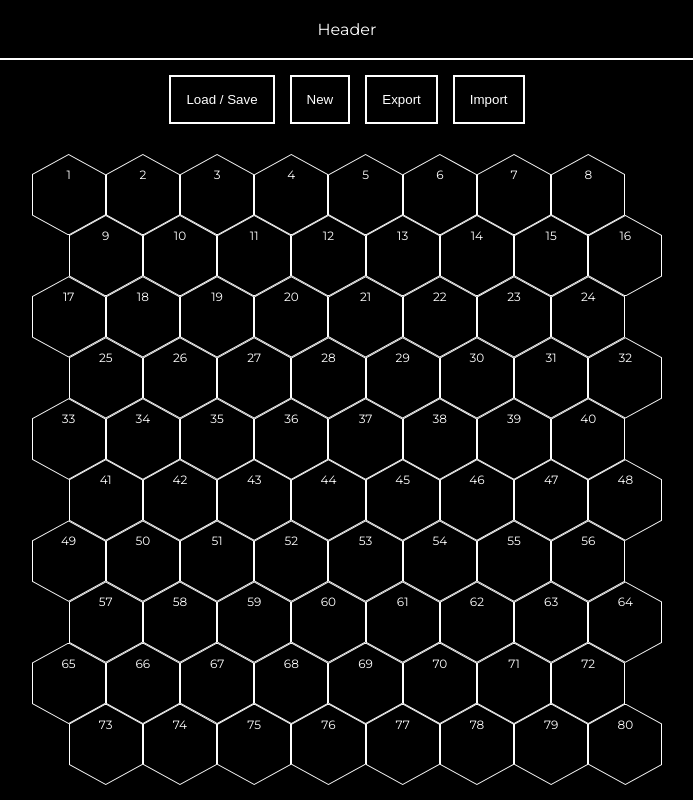
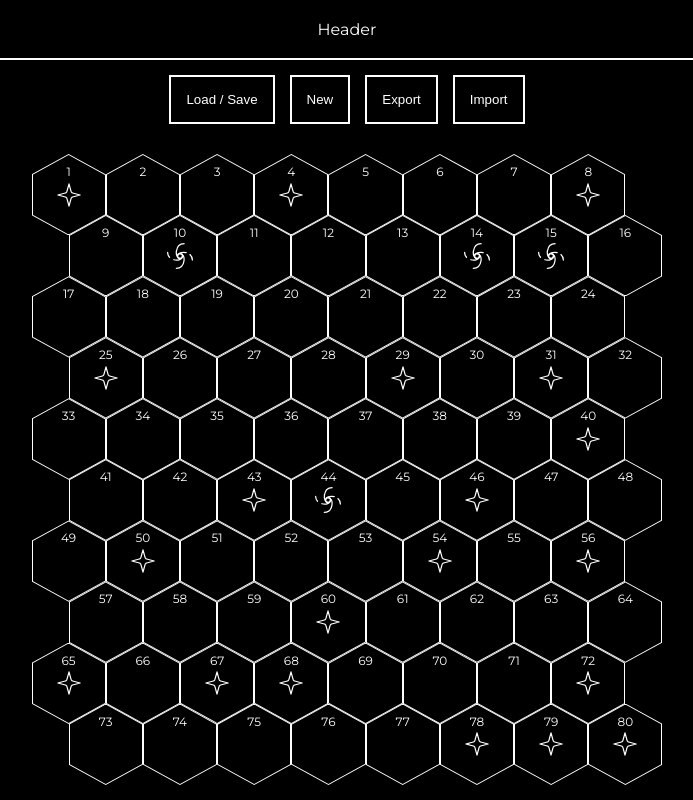
Before and after one commit to Paraldos/rpg-tools, a React (Vite) app: page / in a window 1280 px wide. Shown: the whole page, without its empty margins (293-986 px from the left). Built offline with nearby package versions, Linux system fonts and the light colour scheme.

Commit message:
added generated sector data to visible map and added svgs for stars and black holes

```diff
--- a/src/components/map/board/Board.jsx
+++ b/src/components/map/board/Board.jsx
@@ -1,30 +1,20 @@
 import "./board.css";
 import Field from "../field/Field";
+import { generateSector } from "../../../utils/generateSector";
 
 export default function Board() {
-  const rows = 10;
-  const columns = 8;
-  const fieldsArray = [];
-
-  for (let row = 0; row < rows; row++) {
-    for (let column = 0; column < columns; column++) {
-      fieldsArray.push({
-        row: row,
-        column: column,
-      });
-    }
-  }
+  const sector = generateSector();
 
   return (
     <div
       className="board"
       style={{
-        gridTemplateColumns: `repeat(${columns * 4 + 2} , 1fr)`,
-        gridTemplateRows: `repeat(${rows * 3 + 1}, 1fr)`,
+        gridTemplateColumns: `repeat(${sector.columns * 4 + 2} , 1fr)`,
+        gridTemplateRows: `repeat(${sector.rows * 3 + 1}, 1fr)`,
       }}
     >
-      {fieldsArray.map((fieldData, index) => (
-        <Field key={index} fieldData={fieldData} index={index} />
+      {sector.fields.map((field, index) => (
+        <Field key={index} field={field} index={index} />
       ))}
     </div>
   );
--- a/src/components/map/field/Field.css
+++ b/src/components/map/field/Field.css
@@ -1,5 +1,5 @@
 .field {
-  background-color: white;
+  background-color: var(--color-primary);
   aspect-ratio: cos(30deg);
   clip-path: polygon(-50% 50%, 50% 100%, 150% 50%, 50% 0);
   height: 100%;
@@ -24,8 +24,19 @@
 
 .field-number {
   position: absolute;
+  top: 10px;
   left: 50%;
   transform: translateX(-50%);
   color: white;
   font-size: 12px;
+  margin: 0;
 }
+
+.field svg {
+  position: absolute;
+  width: 40%;
+  top: 50%;
+  left: 50%;
+  transform: translate(-50%, -50%);
+  pointer-events: none;
+}
--- a/src/components/map/field/Field.jsx
+++ b/src/components/map/field/Field.jsx
@@ -1,23 +1,61 @@
 import "./Field.css";
 
-export default function Field({ fieldData, index }) {
+export default function Field({ field, index }) {
   const getColumnStart = () => {
-    const offset = fieldData.row % 2 !== 0 ? 2 : 0;
-    return fieldData.column * 4 + offset + 1;
+    const offset = field.row % 2 !== 0 ? 2 : 0;
+    return field.column * 4 + offset + 1;
   };
 
   const getColumnEnd = () => {
-    const offset = fieldData.row % 2 !== 0 ? 2 : 0;
-    return fieldData.column * 4 + offset + 5;
+    const offset = field.row % 2 !== 0 ? 2 : 0;
+    return field.column * 4 + offset + 5;
   };
 
   const getRowStart = () => {
-    return fieldData.row * 4 + 1 - fieldData.row;
+    return field.row * 4 + 1 - field.row;
   };
 
   const getRowEnd = () => {
-    return fieldData.row * 4 + 5 - fieldData.row;
+    return field.row * 4 + 5 - field.row;
   };
+
+  const blackHole = (
+    <svg
+      xmlns="http://www.w3.org/2000/svg"
+      fill="none"
+      viewBox="0 0 24 24"
+      className="field-svg"
+    >
+      <g stroke="#fff" stroke-width="1">
+        <circle cx="12" cy="12" r="2" />
+        <path stroke-linecap="round" d="M12 10c5 0 4.6 12-3 12" />
+        <path stroke-linecap="round" d="M12.312 14c-5 0-4.6-12 3-12" />
+        <path
+          stroke-linecap="round"
+          d="M10 12.312c0-2.78 3.707-3.89 7-3.024m5 6.024c0-1.97-.806-3.456-2-4.49M14 12c0 2.779-3.707 3.89-7 3.024M2 9c0 1.68.586 3.008 1.5 4.004"
+        />
+      </g>
+    </svg>
+  );
+
+  const star = (
+    <svg xmlns="http://www.w3.org/2000/svg" fill="none" viewBox="0 0 24 24">
+      <path
+        stroke="#fff"
+        stroke-linecap="round"
+        stroke-linejoin="round"
+        stroke-width="1"
+        d="m12 3 1.43 5.312c.175.648.262.972.434 1.237a2 2 0 0 0 .587.587c.265.172.589.26 1.237.434L21 12l-5.312 1.43c-.648.175-.972.262-1.237.434a1.999 1.999 0 0 0-.587.587c-.172.265-.26.589-.434 1.237L12 21l-1.43-5.312c-.175-.648-.262-.972-.434-1.237a2 2 0 0 0-.587-.587c-.265-.172-.589-.26-1.237-.434L3 12l5.312-1.43c.648-.175.972-.262 1.237-.434a2 2 0 0 0 .587-.587c.172-.265.26-.589.434-1.237L12 3Z"
+      />
+    </svg>
+  );
+
+  let svg = null;
+  if (field.type === "Star") {
+    svg = star;
+  } else if (field.type === "Black Hole") {
+    svg = blackHole;
+  }
 
   return (
     <div
@@ -31,6 +69,7 @@ export default function Field({ fieldData, index }) {
     >
       <div className="field-inside"></div>
       <p className="field-number">{index + 1}</p>
+      {svg}
     </div>
   );
 }
```
